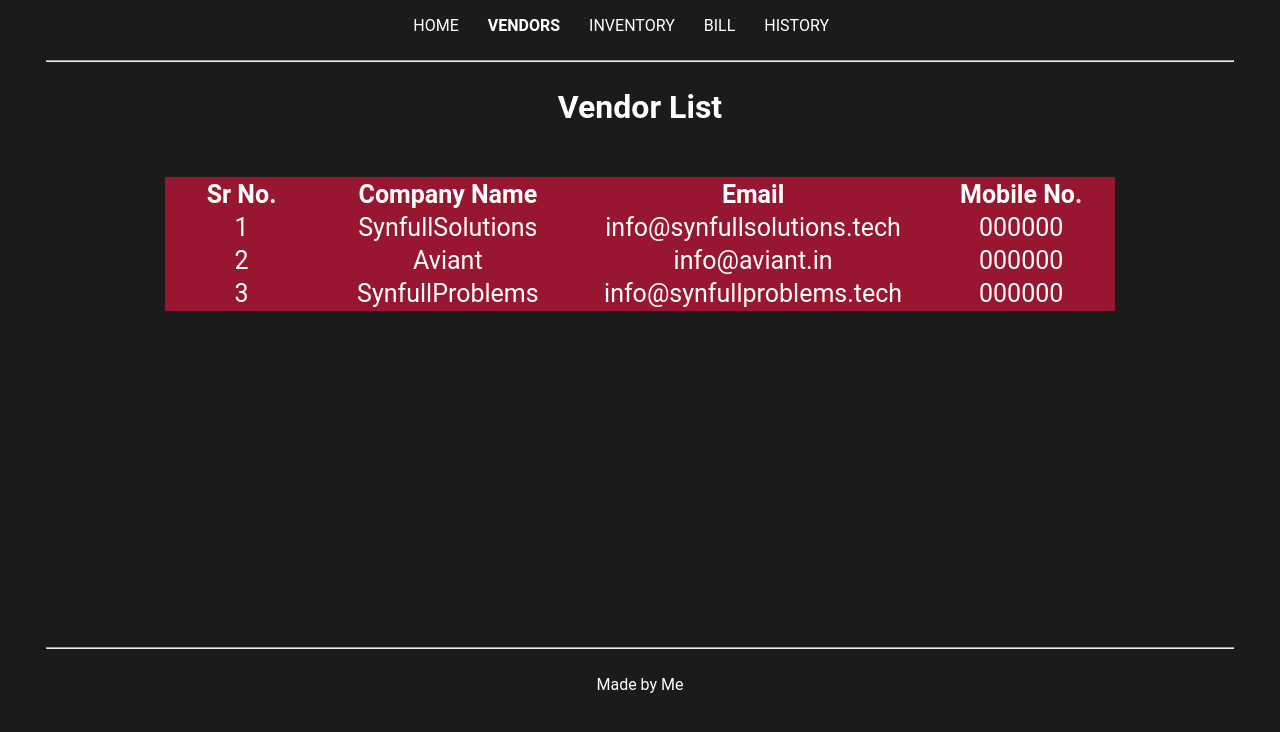
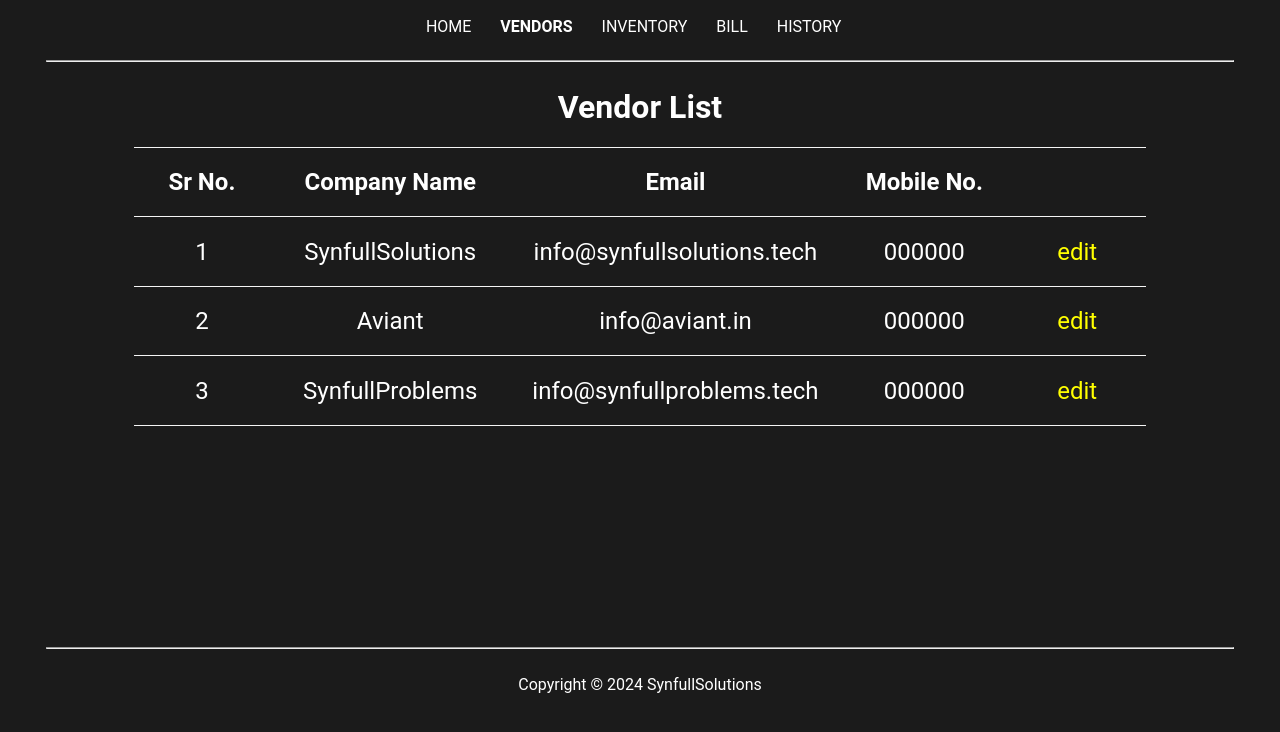
Before and after one commit to Nisarg2061/KGNS, a Flask app: page / in a window 1280 px wide. Shown: the top 732 px of the page. Run offline with Flask 3, Linux system fonts and the light colour scheme.

Commit message:
Changed vedor page and styles

```diff
--- a/static/style.css
+++ b/static/style.css
@@ -8,7 +8,7 @@ hr{
 }
 .index_a{
     text-decoration: none;
-    color: white;
+    color: yellow;
 }
 body{
     background-color: #1B1B1B;
@@ -58,7 +58,7 @@ footer{
     display: inline;
 }
 .index_nav{
-    padding-right: 2%;
+    padding: 1% 1%;
     text-decoration: none;
     color: white;
 }
@@ -73,10 +73,22 @@ footer{
     margin: 10% 0%;
 }
 .table_ven{
-    font-size: 25px;
+    margin: 0%;
+    font-size: 1.5em;
     color: white;
-    background-color: rgba(220, 20, 60, 0.650);
+    text-align: center;
+    border-collapse: collapse;
 }
-th{
+td, th{
     width: 20em;
+    border-bottom: 1px solid whitesmoke;
+    border-top: 1px solid whitesmoke;
+    padding: 2% 0%;
+    margin: 0%;
 }
+tr:hover{
+    background-color: rgba(220, 20, 60, 0.500);
+}
+.index_nav:hover{
+    background-color: rgba(220, 20, 60, 0.500);
+}
--- a/templates/vendors.html
+++ b/templates/vendors.html
@@ -36,7 +36,7 @@
         {{titles[0]}}
     </h1>
     <main>
-        <div class="ven_div">
+        <div>
             <table class="table_ven">
                 <thead>
                     <tr>
@@ -44,6 +44,7 @@
                         <th>Company Name</th>
                         <th>Email</th>
                         <th>Mobile No.</th>
+                        <th></th>
                     </tr>
                 </thead>
                 <tbody>
@@ -53,6 +54,7 @@
                             <td>{{i['name']}}</td>
                             <td>{{i['email']}}</td>
                             <td>{{i['phone']}}</td>
+                            <td><a href="#" class="index_a">edit</a></td>
                         </tr>
                     {% endfor %}
                 </tbody>
@@ -62,7 +64,7 @@
     <hr>
     <footer>
         <div>
-            <p style="color: white;">Made by Me</p>
+            <p style="color: white;">Copyright &copy 2024 SynfullSolutions</p>
         </div>
     </footer>
 </body>
```
